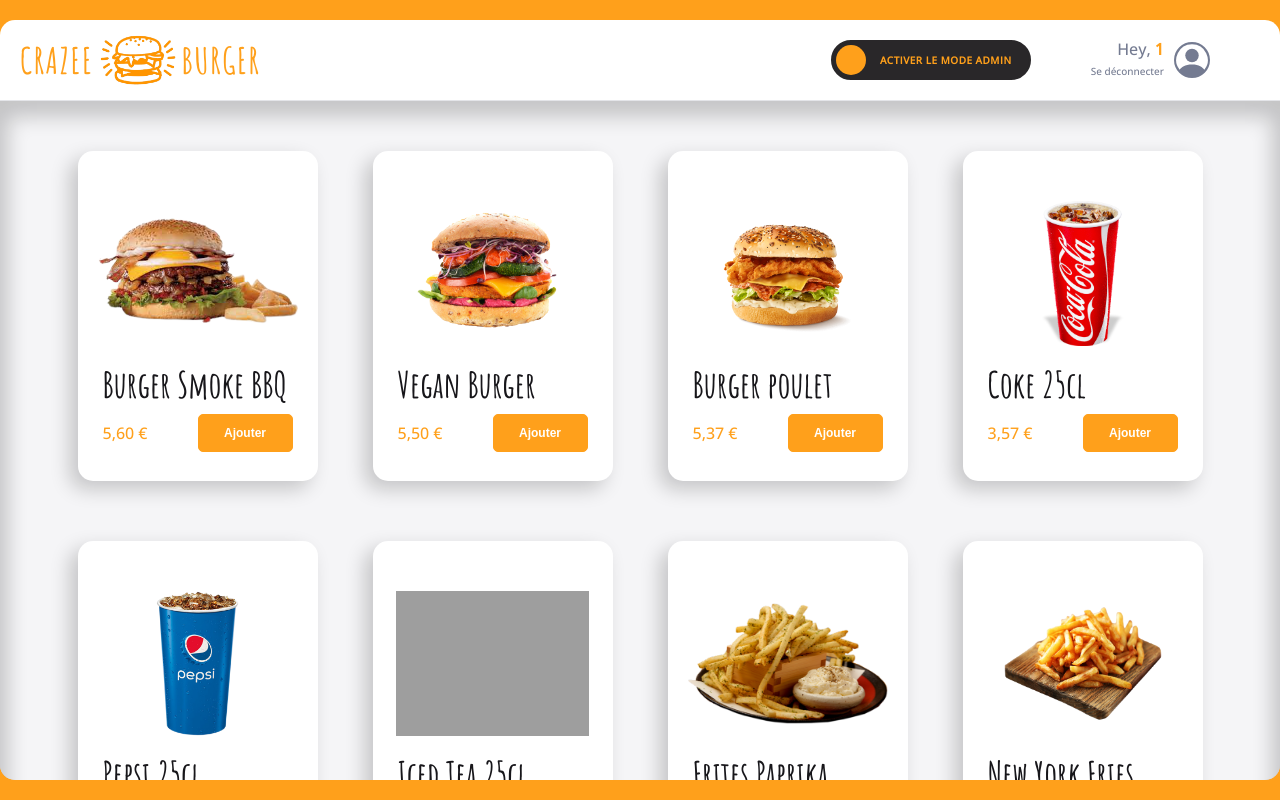
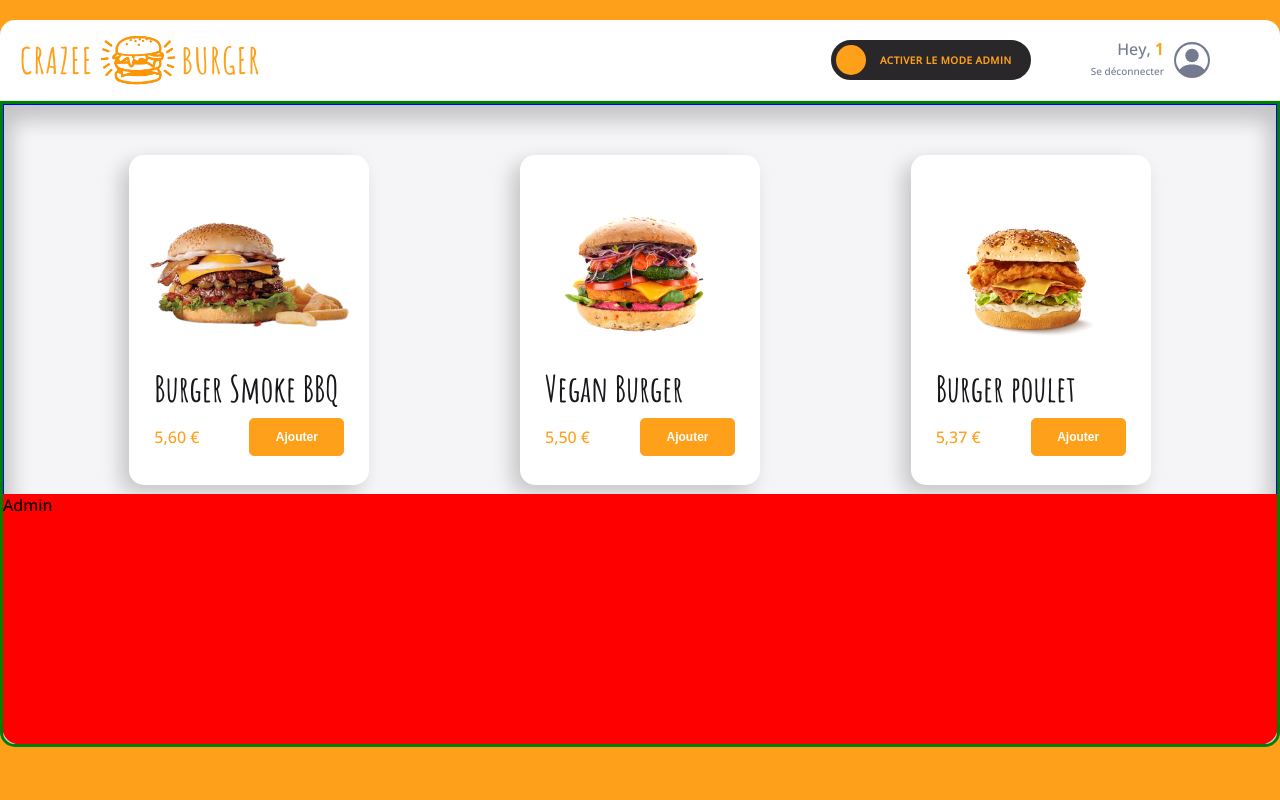
Before and after one commit to Benaldev/Crazee-burger, a React (Vite) app: page /order/1 in a window 1280 px wide. Built offline with nearby package versions, Linux system fonts and the light colour scheme; grey boxes are pictures that could not be loaded.

Commit message:
💄 F07:  MAIN > Add layout with Basket

```diff
--- a/src/components/pages/order/Main/Main.jsx
+++ b/src/components/pages/order/Main/Main.jsx
@@ -6,24 +6,44 @@
   return (
     <MainStyled>
       {/* <div className="basket">Basket</div> */}
-      <Menu />
+      <div className="menu-and-admin">
+        <Menu />
+        <div className="admin">Admin</div>
+      </div>
     </MainStyled>
   );
 }
 
 const MainStyled = styled.div`
-  flex: 1;
+  border: 3px solid green;
+  height: calc(90vh - 10vh);
   background-color: ${theme.colors.background_white};
   border-bottom-left-radius: ${theme.borderRadius.extraRound};
   border-bottom-right-radius: ${theme.borderRadius.extraRound};
   box-shadow: 0px 8px 20px 8px rgba(0, 0, 0, 0.2) inset;
-  overflow-y: scroll;
 
   display: grid;
   grid-template-columns: 1fr;
-  /* grid-template-columns: 25% 1fr; this code will be used for basket */
+  /* grid-template-columns: 25% 1fr; Code for basket*/
 
   /* .basket {
     border: 1px solid pink;
   } */
+
+  .menu-and-admin {
+    position: relative;
+    overflow-y: hidden;
+    display: grid;
+    border-bottom-left-radius: ${theme.borderRadius.extraRound};
+    border-bottom-right-radius: ${theme.borderRadius.extraRound};
+
+    .admin {
+      background-color: red;
+      position: absolute;
+      height: 250px;
+      bottom: 0;
+      left: 0;
+      right: 0;
+    }
+  }
 `;
--- a/src/components/pages/order/Main/Menu.jsx
+++ b/src/components/pages/order/Main/Menu.jsx
@@ -25,11 +25,13 @@
 }
 
 const MenuStyled = styled.div`
+  border: 1px solid blue;
   background: ${theme.colors.background_white};
   display: grid;
-  grid-template-columns: repeat(4, 1fr);
+  grid-template-columns: repeat(auto-fit, minmax(300px, 1fr));
   grid-row-gap: 60px;
   padding: 50px 50px 150px;
   justify-items: center;
   box-shadow: 0px 8px 20px 8px rgba(0, 0, 0, 0.2) inset;
+  overflow-y: scroll;
 `;
```
